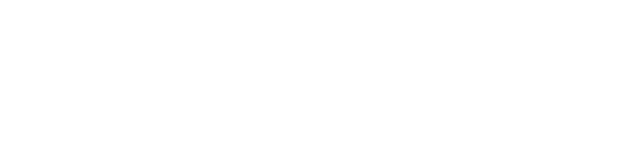
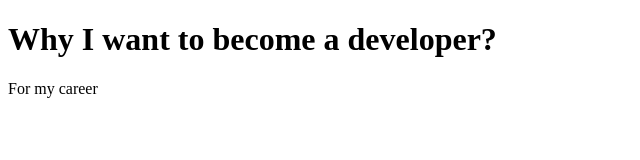
Before and after one commit to acciojob/why-software-Ram-bot-web, a website: page main.html in a window 1280 px wide. Shown: the whole page, without its empty margins (0-640 px from the left). Drawn offline with Linux system fonts and the light colour scheme.

Commit message:
created a submission

```diff
--- a/main.html
+++ b/main.html
@@ -8,6 +8,8 @@
 
 <body>
 	<!-- the entire body must be written by student -->
+	<h1>Why I want to become a developer?</h1>
+	<p id="answer"></p>
     <script type="text/javascript" src="./script.js">
 </script>
 
--- a/script.js
+++ b/script.js
@@ -1 +1,2 @@
 //your code here
+document.getElementById("answer").innerHTML = "For my career"
```
